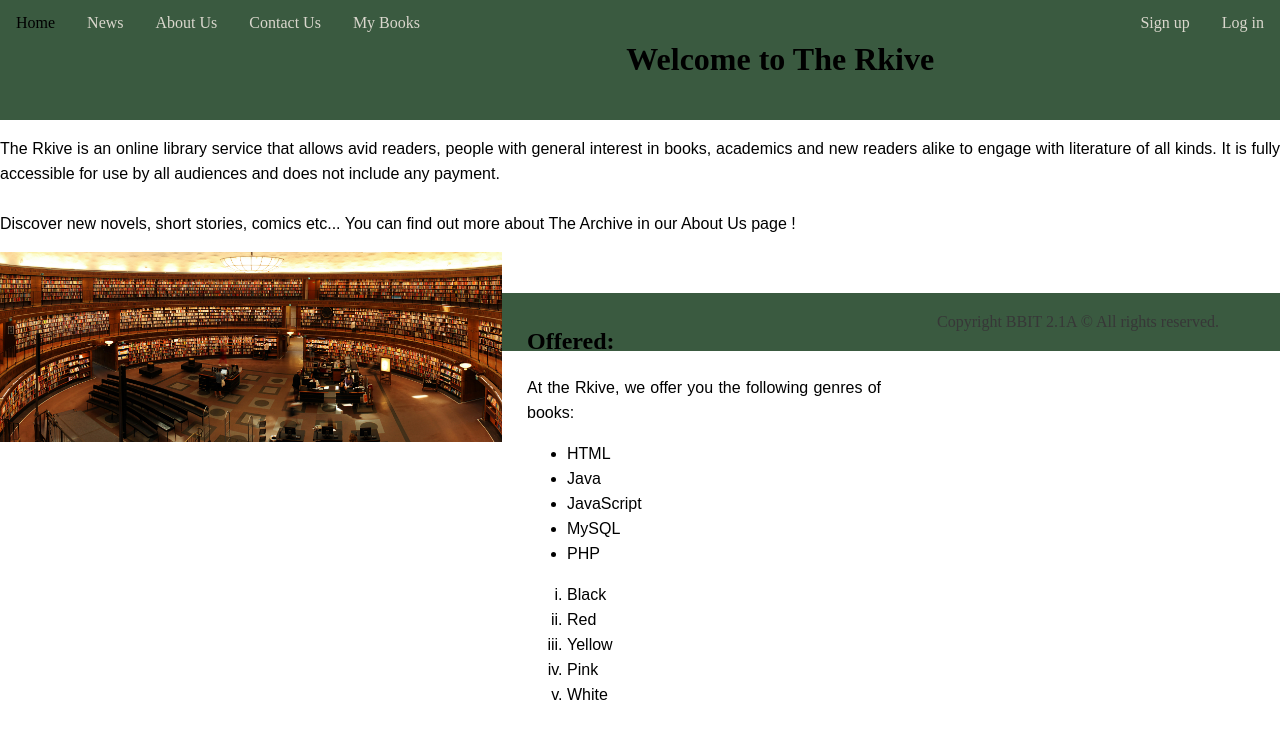
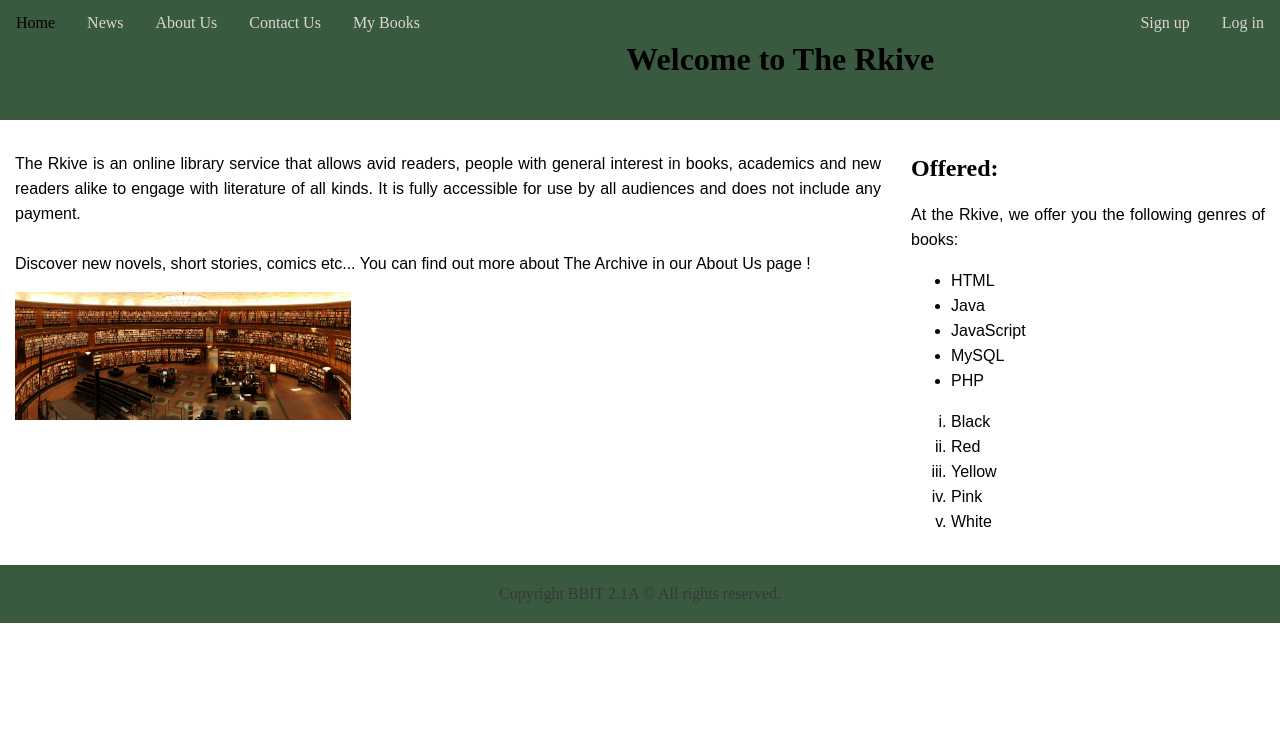
Before and after one commit to amandakoki/project1, a PHP site: page / in a window 1280 px wide. Shown: the top 739 px of the page. Run offline with PHP 8.4, Linux system fonts and the light colour scheme.

Commit message:
fixing the sidebar

```diff
--- a/index.php
+++ b/index.php
@@ -5,6 +5,8 @@
         <div class="banner">
             <h1 style="font-style:inherit; color:black ;">Welcome to The Rkive</h1>
         </div>
+        <div class="row">
+            <div class="content">
 
         <p>The Rkive is an online library service that allows avid readers, people with general interest in books,
             academics and new readers alike to engage with literature of all kinds. It is fully accessible for use by all
@@ -13,10 +15,7 @@
             You can find out more about The Archive in our About Us page !<p>
 
         <img src="images\pexels-library-img.jpg" alt="" width="30%">
-
-    <br>
+            </div>
     <?php include_once ("templates/side_bar.php");?>
+            </div>
     <?php include_once("templates/footer.php"); ?>
-    <br><br>
-    </body>
-</html>
```
